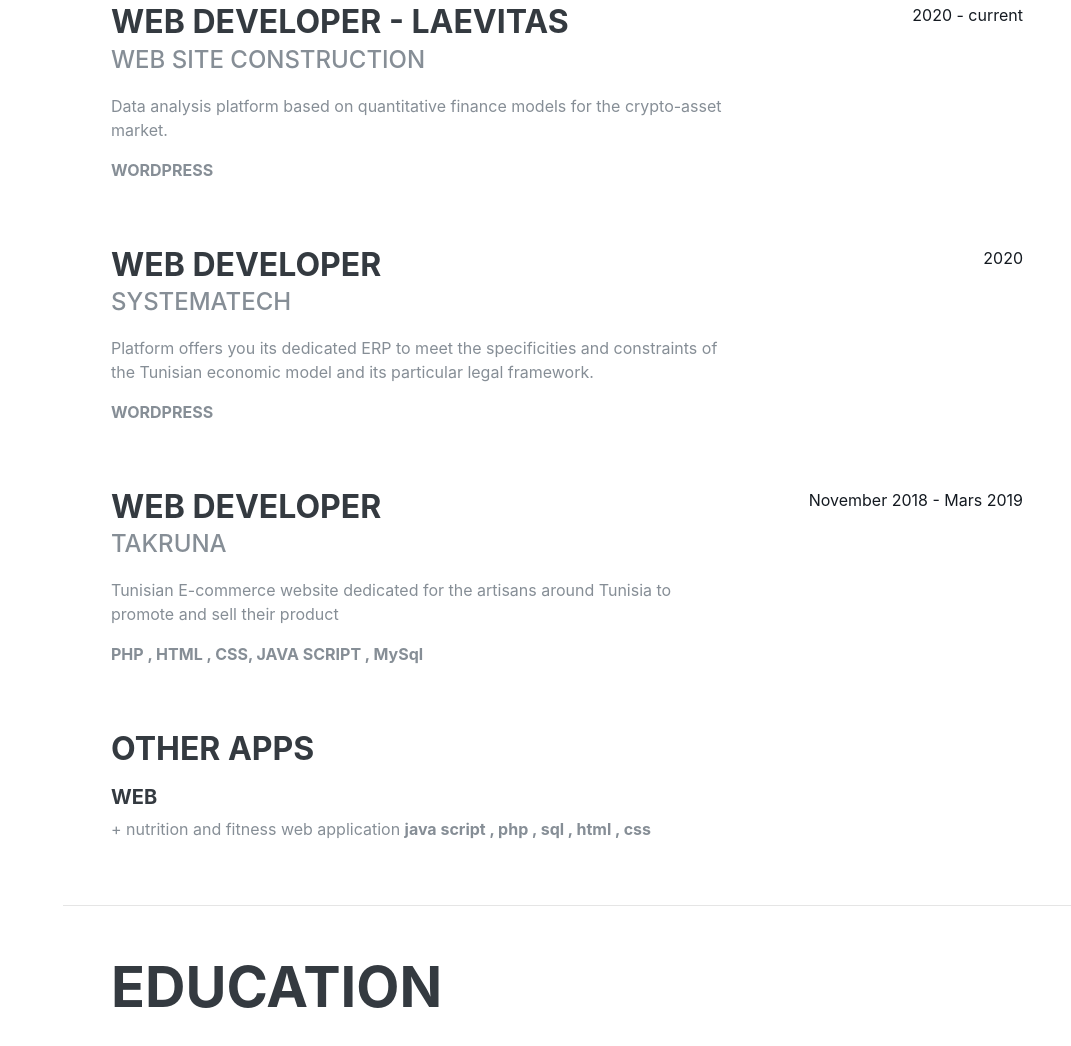
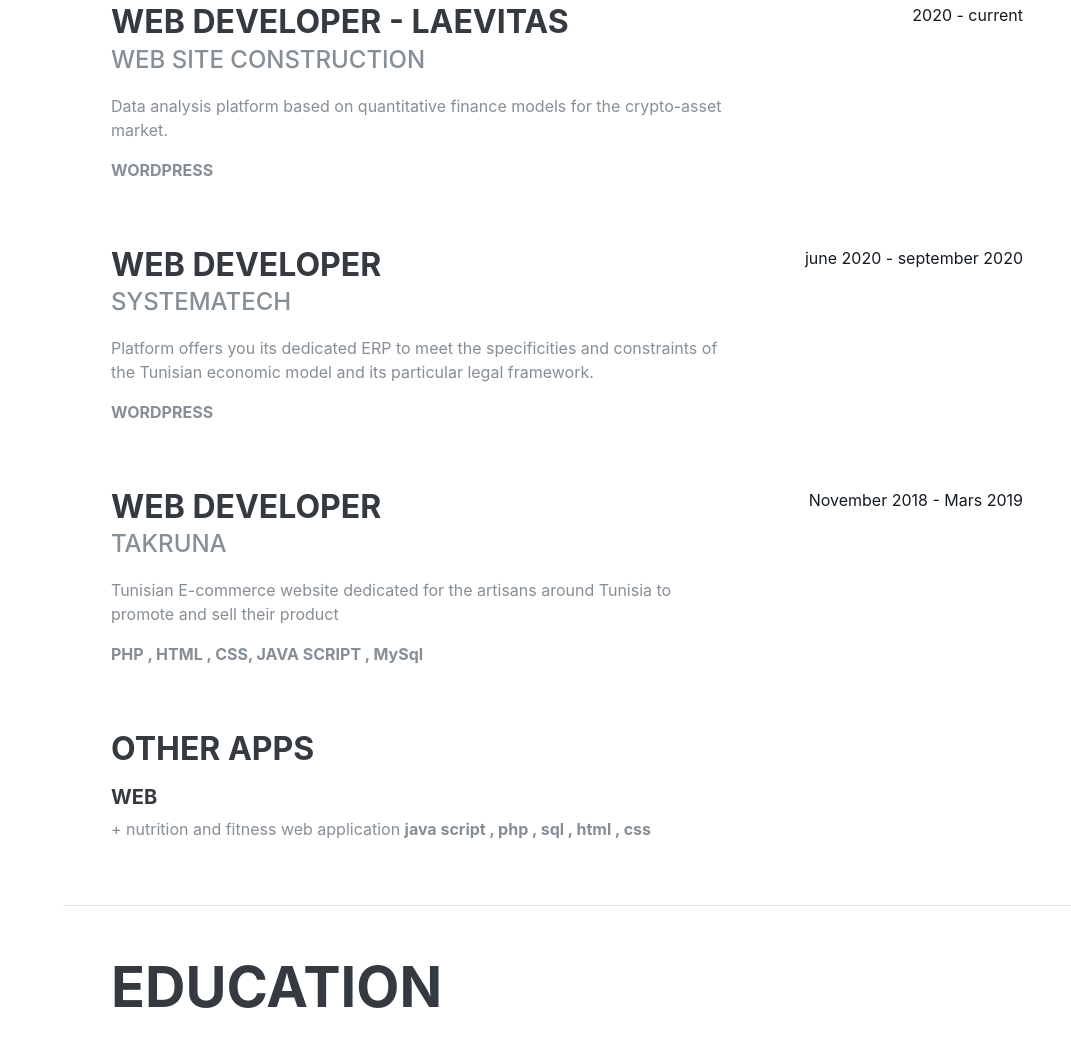
Before and after one commit to medhedi123/medhedi123, a plain HTML site: page index.html in a window 1280 px wide. Shown: the part 961-2007 px from the top of the page, without its empty margins (209-1280 px from the left). Drawn offline with nearby package versions, Linux system fonts and the light colour scheme; a web font is replaced by a local one.

Commit message:
Update index.html

```diff
--- a/index.html
+++ b/index.html
@@ -129,7 +129,7 @@
             <p><strong>WORDPRESS</strong></p>
           </div>
           <div class="resume-date text-md-right">
-            <span class="text-primary"> 2020</span>
+            <span class="text-primary">june 2020 - september 2020</span>
           </div>
         </div>
 
```
